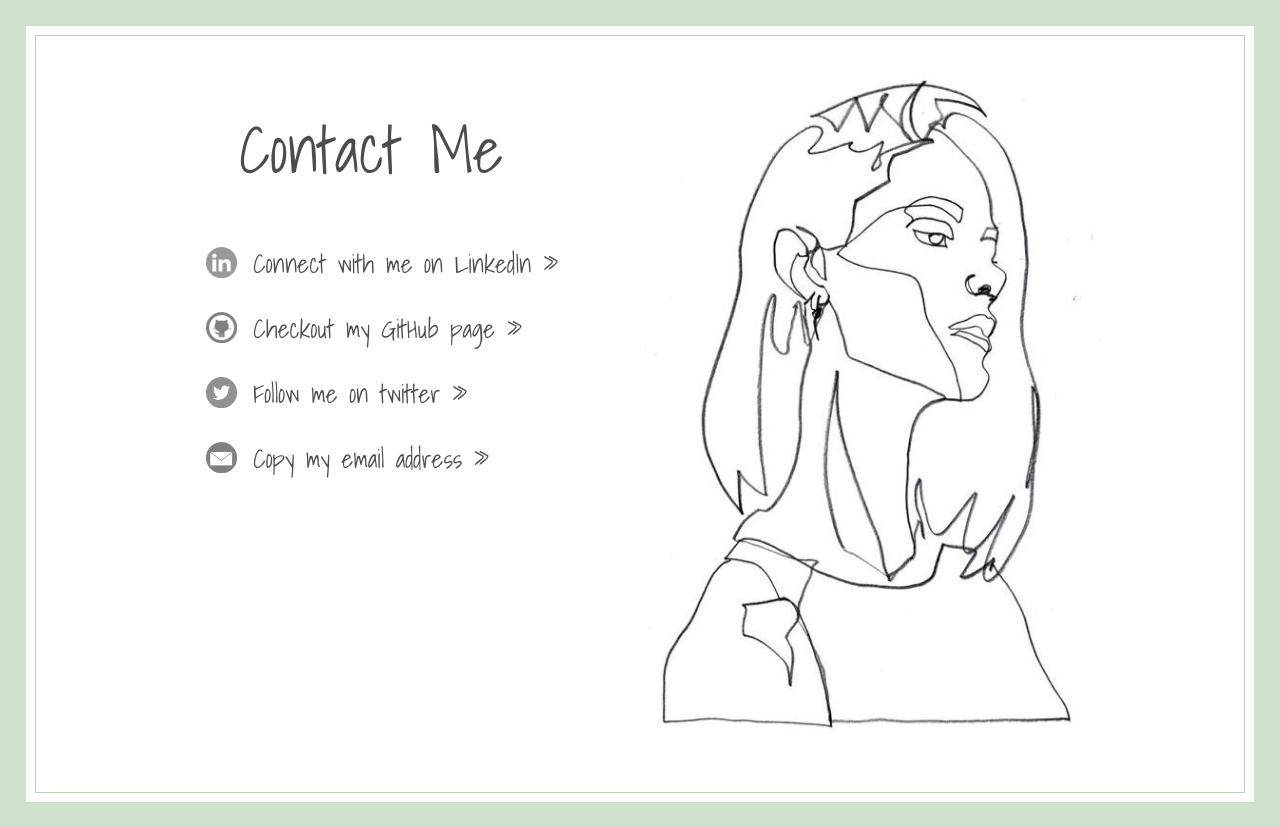
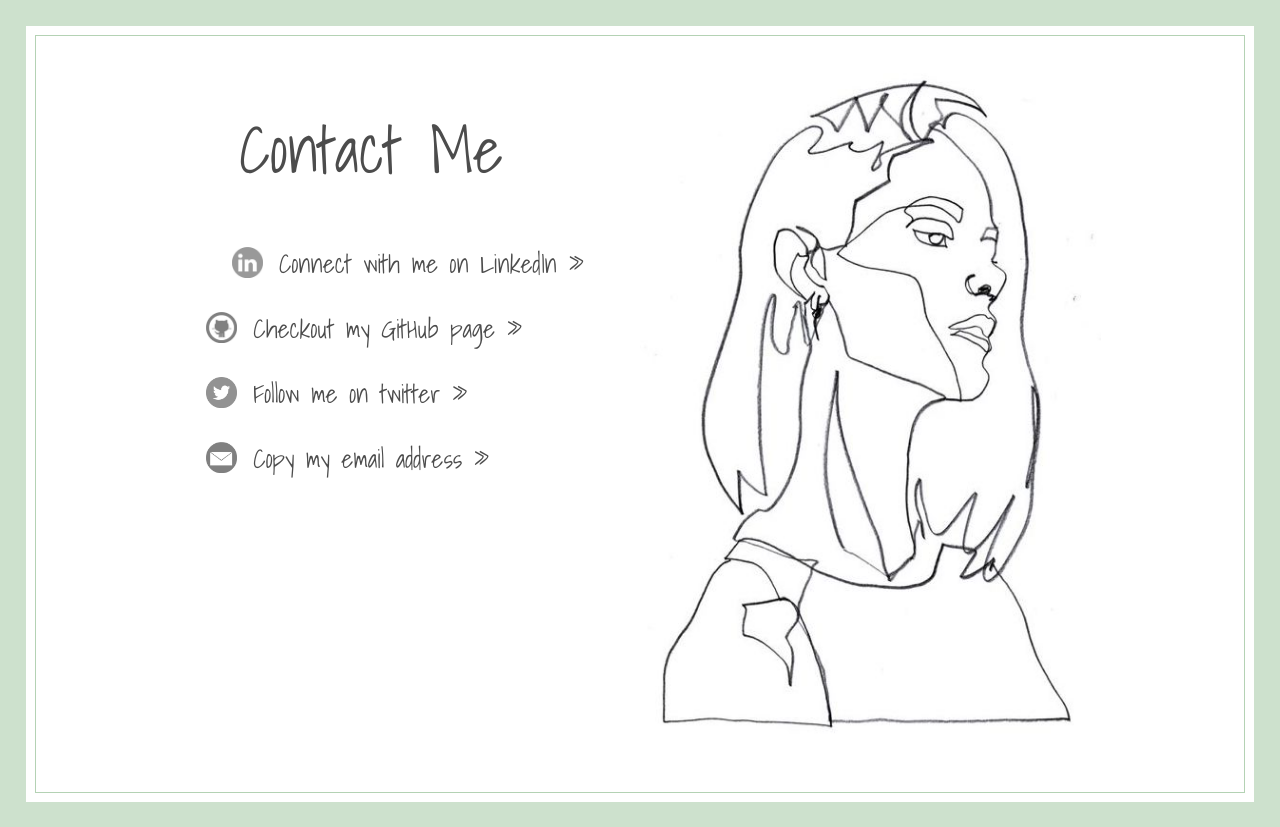
Before and after one commit to sophdubs/portfolio-page, a React (Create React App) app: page / in a window 1280 px wide. In both pictures the pointer is over the item 423 px from the left and 263 px from the top of the page. Built offline with nearby package versions, Linux system fonts and the light colour scheme; a web font is replaced by a local one.

Commit message:
added a minor animation for the links on hover

```diff
--- a/src/stylesheets/Contact.css
+++ b/src/stylesheets/Contact.css
@@ -165,3 +165,23 @@ li:hover {
     color: hsla(0, 0%, 0%, 0.7);
     margin:0;
 }
+
+.linked-in-contact:hover {
+    position: relative;
+    left: 2vw;
+}
+
+.github-contact:hover {
+    position: relative;
+    left: 2vw;
+}
+
+.twitter-contact:hover {
+    position: relative;
+    left: 2vw;
+}
+
+.gmail-contact:hover {
+    position: relative;
+    left: 2vw;
+}
```
Also changed, not shown: src/img/hand-line-drawing.png (added), src/img/hands-line-drawing.png (added).
